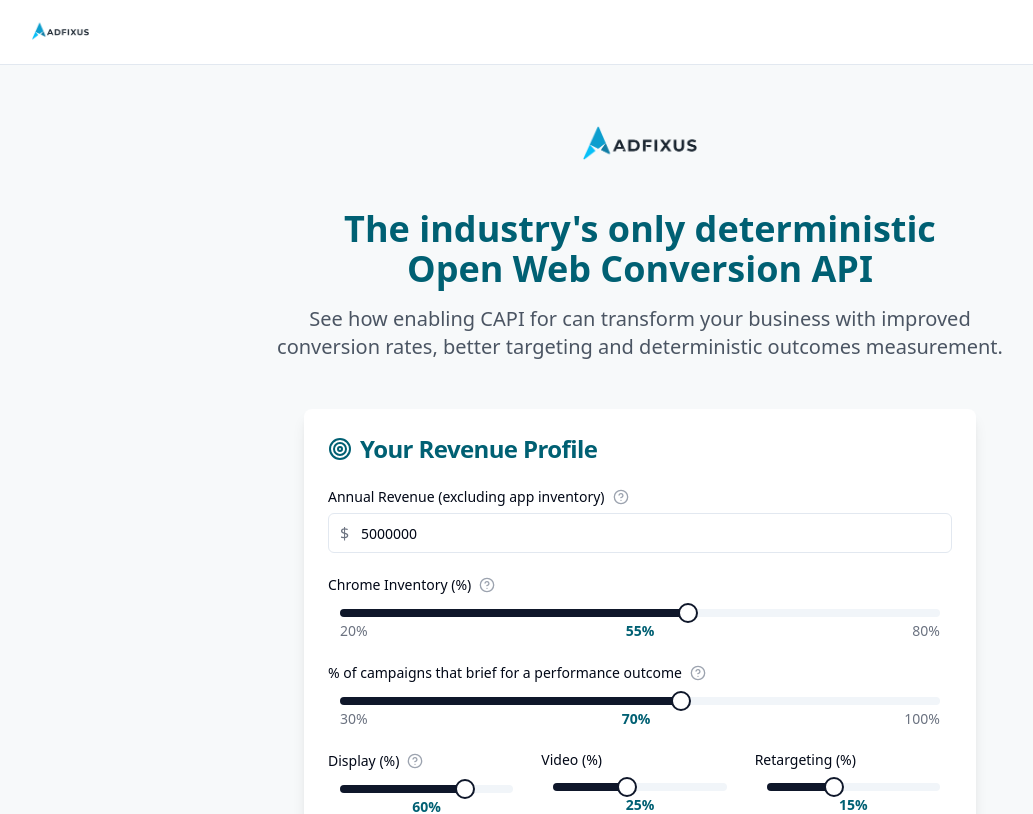
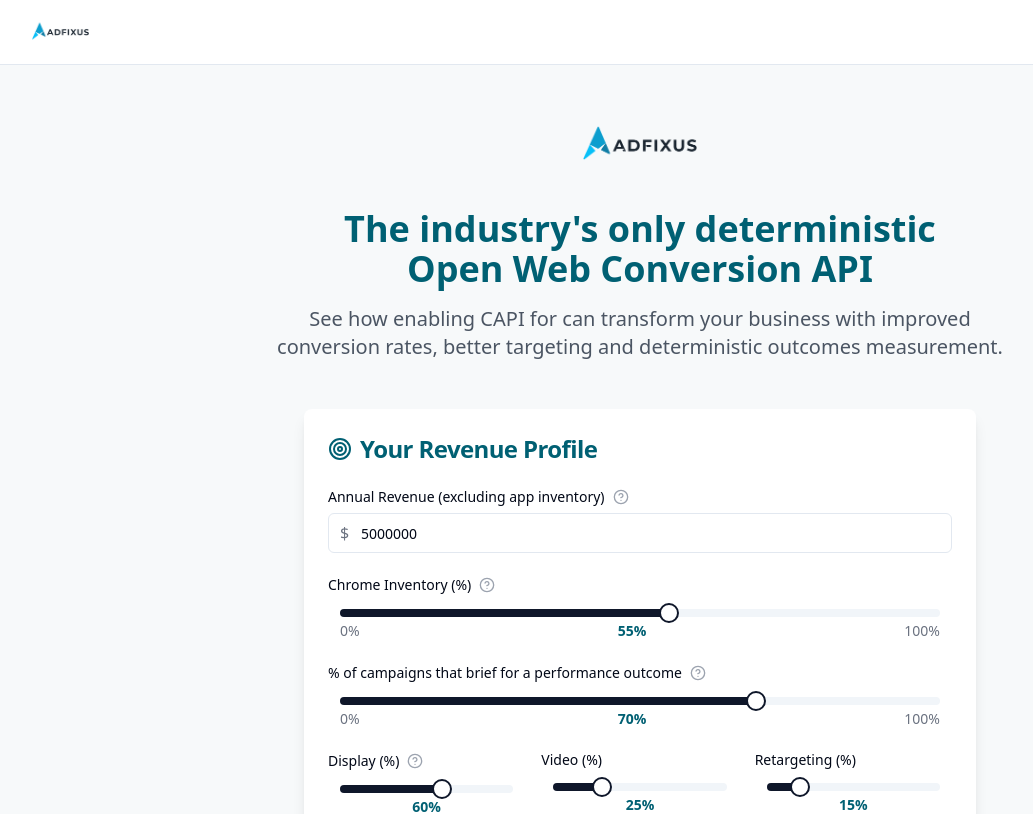
Before and after one commit to krishanraja/adfixus-capi-calculator, a React (Vite) app: page / in a window 1280 px wide. Shown: the top 814 px of the page, without its empty margins (0-1033 px from the left). Built offline with nearby package versions, Linux system fonts and the light colour scheme.

Commit message:
Fix: Allow slider scales to range 0-100%
Updated slider configurations to allow values from 0% to 100% for all scales.

```diff
--- a/src/components/ROICalculator.tsx
+++ b/src/components/ROICalculator.tsx
@@ -330,15 +330,15 @@ const ROICalculator = () => {
                       <Slider
                         value={chromePercentage}
                         onValueChange={setChromePercentage}
-                        max={80}
-                        min={20}
+                        max={100}
+                        min={0}
                         step={5}
                         className="w-full"
                       />
                       <div className="flex justify-between text-sm text-gray-500 mt-1">
-                        <span>20%</span>
+                        <span>0%</span>
                         <span className="font-semibold" style={{ color: '#006073' }}>{chromePercentage[0]}%</span>
-                        <span>80%</span>
+                        <span>100%</span>
                       </div>
                     </div>
                   </div>
@@ -360,12 +360,12 @@ const ROICalculator = () => {
                         value={performanceCampaignPercentage}
                         onValueChange={setPerformanceCampaignPercentage}
                         max={100}
-                        min={30}
+                        min={0}
                         step={5}
                         className="w-full"
                       />
                       <div className="flex justify-between text-sm text-gray-500 mt-1">
-                        <span>30%</span>
+                        <span>0%</span>
                         <span className="font-semibold" style={{ color: '#006073' }}>{performanceCampaignPercentage[0]}%</span>
                         <span>100%</span>
                       </div>
@@ -398,7 +398,7 @@ const ROICalculator = () => {
                             setVideoShare([newVideoShare]);
                             setRetargetingShare([newRetargetingShare]);
                           }}
-                          max={80}
+                          max={100}
                           min={0}
                           step={5}
                           className="w-full"
@@ -421,7 +421,7 @@ const ROICalculator = () => {
                             const remaining = 100 - displayShare[0] - value[0];
                             setRetargetingShare([Math.max(0, remaining)]);
                           }}
-                          max={60}
+                          max={100}
                           min={0}
                           step={5}
                           className="w-full"
@@ -444,7 +444,7 @@ const ROICalculator = () => {
                             const remaining = 100 - displayShare[0] - value[0];
                             setVideoShare([Math.max(0, remaining)]);
                           }}
-                          max={40}
+                          max={100}
                           min={0}
                           step={5}
                           className="w-full"
```
